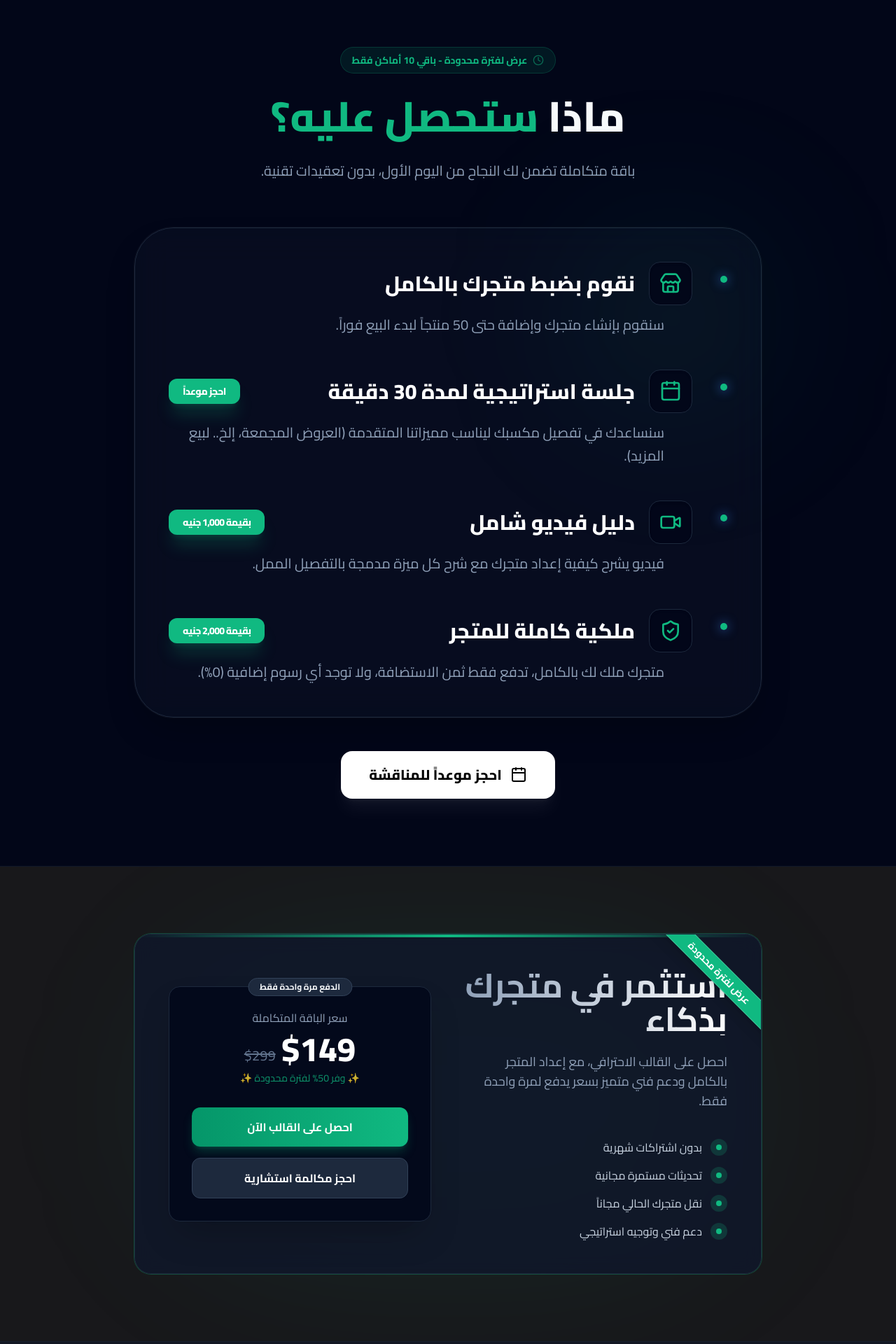
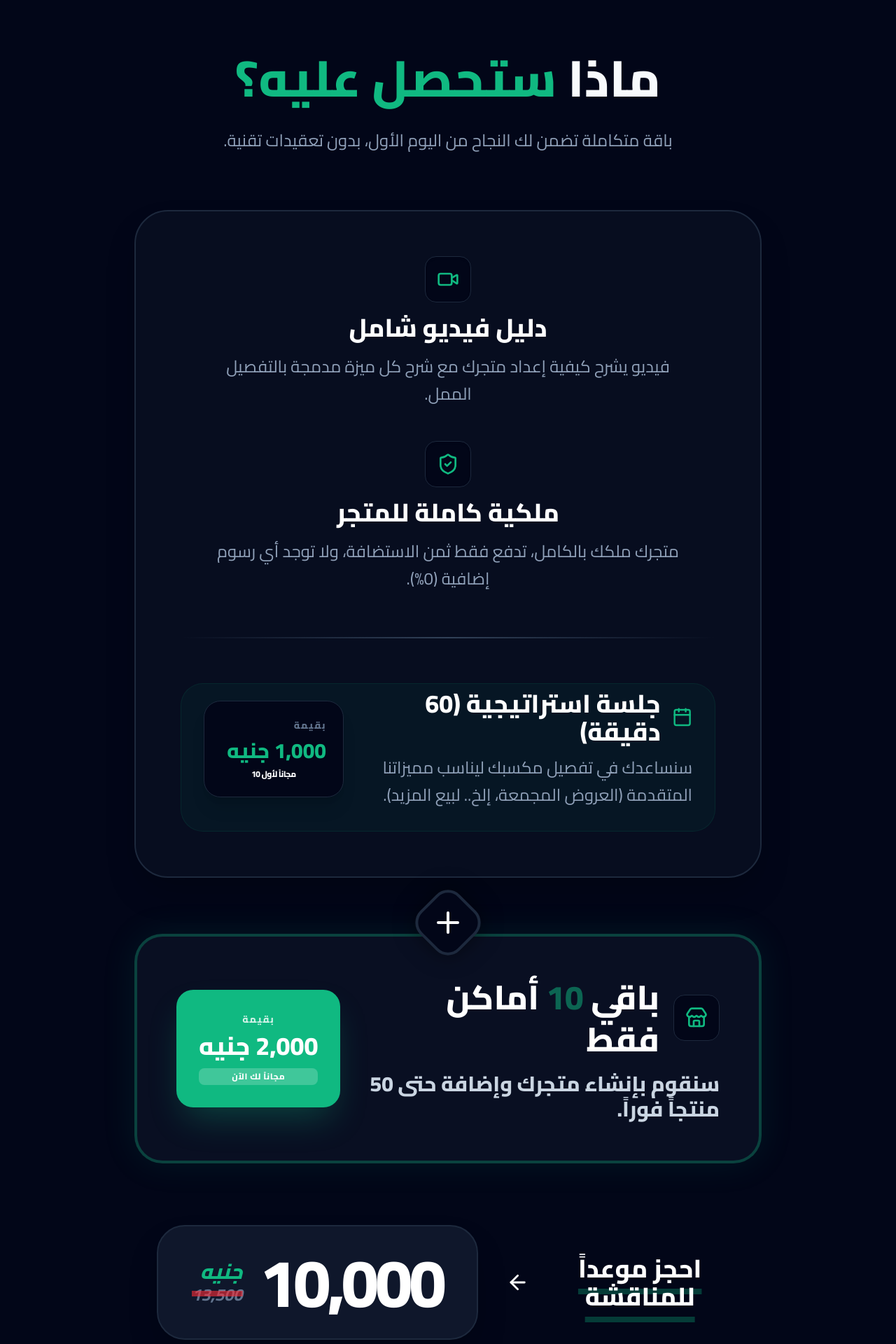
Before and after one commit to DynamicDOMinator/prosental-ecommerce-landing, a Next.js app: page / in a window 1280 px wide. Shown: the part 4160-6080 px from the top of the page at 70% size. Built offline with nearby package versions, Linux system fonts and the light colour scheme.

Commit message:
caaaaaaaaccaa

```diff
--- a/src/components/FeaturesSection.jsx
+++ b/src/components/FeaturesSection.jsx
@@ -1,4 +1,4 @@
-import { CheckCircle2, Calendar, Video, ShieldCheck, Store, Clock } from "lucide-react";
+import { Calendar, Video, ShieldCheck, Store, Clock, Plus, ArrowLeft } from "lucide-react";
 
 export default function FeaturesSection() {
   const offerItems = [
@@ -29,67 +29,126 @@ export default function FeaturesSection() {
   ];
 
   return (
-    <section className="py-24 bg-slate-950 relative border-y border-slate-800/50">
+    <section className="py-24 bg-slate-950 relative overflow-hidden border-y border-slate-900">
       <div className="absolute top-1/2 left-1/2 -translate-x-1/2 -translate-y-1/2 w-[800px] h-[800px] bg-primary-500/5 blur-[120px] -z-10 rounded-full"></div>
 
       <div className="container mx-auto px-4 md:px-6">
-        <div className="text-center mb-16 max-w-3xl mx-auto">
-          <div className="inline-flex items-center gap-2 bg-primary-500/10 border border-primary-500/20 px-4 py-2 rounded-full mb-6">
-            <Clock className="w-4 h-4 text-primary-500 animate-pulse" />
-            <span className="text-primary-500 font-bold text-sm">عرض لفترة محدودة - باقي 10 أماكن فقط</span>
-          </div>
-          <h2 className="text-4xl md:text-6xl font-black mb-6 leading-tight">ماذا <span className="text-primary-500">ستحصل عليه؟</span></h2>
-          <p className="text-slate-400 text-xl leading-relaxed">باقة متكاملة تضمن لك النجاح من اليوم الأول، بدون تعقيدات تقنية.</p>
+        <div className="text-center mb-20 max-w-4xl mx-auto">
+          <h2 className="text-4xl md:text-7xl font-black mb-6 leading-tight">ماذا <span className="text-primary-500 text-shadow-primary">ستحصل عليه؟</span></h2>
+          <p className="text-slate-400 text-xl md:text-2xl leading-relaxed max-w-3xl mx-auto font-medium">باقة متكاملة تضمن لك النجاح من اليوم الأول، بدون تعقيدات تقنية.</p>
+
+
         </div>
 
-        <div className="max-w-4xl mx-auto bg-slate-900/40 border border-slate-800 backdrop-blur-xl p-8 md:p-12 rounded-[3.5rem] shadow-2xl relative ring-1 ring-white/5">
-          <div className="absolute top-0 right-0 w-64 h-64 bg-primary-500/10 blur-[120px] -z-10 rounded-full"></div>
+        <div className="max-w-4xl mx-auto space-y-12">
 
-          <ul className="space-y-10 md:space-y-12">
-            {offerItems.map((item, i) => (
-              <li key={i} className="flex items-start gap-6 md:gap-10 group">
-                {/* Custom Dot */}
-                <div className="mt-4 md:mt-5 shrink-0">
-                  <div className="w-2.5 h-2.5 rounded-full bg-primary-500 shadow-[0_0_15px_rgba(59,130,246,0.8)] group-hover:scale-150 transition-transform duration-500" />
+          {/* Top Value Box */}
+          <div className="bg-slate-900/40 border-2 border-slate-800 rounded-[3rem] p-10 md:p-16 relative overflow-hidden group hover:border-slate-700 transition-all duration-500 shadow-2xl">
+             <div className="absolute top-0 right-0 w-64 h-64 bg-primary-500/5 blur-[100px] -z-10 rounded-full"></div>
+
+             <div className="space-y-12 text-center">
+                {/* Item 1 */}
+                <div className="space-y-4">
+                   <div className="flex flex-col items-center gap-4">
+                      <div className="p-4 bg-slate-950 border border-slate-800 rounded-2xl text-primary-500 shadow-inner group-hover:scale-110 transition-transform">
+                         <Video className="w-8 h-8" />
+                      </div>
+                      <h3 className="text-3xl md:text-4xl font-black text-white">دليل فيديو شامل</h3>
+                   </div>
+                   <p className="text-slate-400 text-xl md:text-2xl max-w-2xl mx-auto leading-relaxed font-medium">
+                     فيديو يشرح كيفية إعداد متجرك مع شرح كل ميزة مدمجة بالتفصيل الممل.
+                   </p>
                 </div>
 
-                <div className="flex-1">
-                  <div className="flex flex-col md:flex-row md:items-center justify-between gap-4 mb-3">
-                    <div className="flex items-center gap-5">
-                      <div className="p-3.5 bg-slate-950/80 border border-slate-800 rounded-2xl text-primary-500 group-hover:border-primary-500/40 group-hover:bg-primary-500/5 transition-all duration-300 shadow-inner">
-                        {item.icon}
+                {/* Item 2 */}
+                <div className="space-y-4">
+                   <div className="flex flex-col items-center gap-4">
+                      <div className="p-4 bg-slate-950 border border-slate-800 rounded-2xl text-primary-500 shadow-inner group-hover:scale-110 transition-transform">
+                         <ShieldCheck className="w-8 h-8" />
                       </div>
-                      <h3 className="text-2xl md:text-3xl font-black text-white group-hover:text-primary-500 transition-colors duration-300">
-                        {item.title}
+                      <h3 className="text-3xl md:text-4xl font-black text-white">ملكية كاملة للمتجر</h3>
+                   </div>
+                   <p className="text-slate-400 text-xl md:text-2xl max-w-2xl mx-auto leading-relaxed font-medium">
+                     متجرك ملكك بالكامل، تدفع فقط ثمن الاستضافة، ولا توجد أي رسوم إضافية (0%).
+                   </p>
+                </div>
+
+                {/* Divider Line */}
+                <div className="relative py-4">
+                  <div className="w-full h-[2px] bg-linear-to-r from-transparent via-slate-700 to-transparent"></div>
+                </div>
+
+                {/* Item 3 (Value Added) */}
+                <div className="flex flex-col md:flex-row items-center justify-between gap-8 text-center md:text-right pt-2 border border-primary-500/10 bg-primary-500/5 p-8 rounded-4xl">
+                   <div className="space-y-3 flex-1">
+                      <div className="flex items-center gap-4 justify-center md:justify-start">
+                         <Calendar className="w-8 h-8 text-primary-500" />
+                         <h3 className="text-2xl md:text-4xl font-black text-white">جلسة استراتيجية (60 دقيقة)</h3>
+                      </div>
+                      <p className="text-slate-400 text-xl md:text-2xl leading-relaxed font-medium">
+                        سنساعدك في تفصيل مكسبك ليناسب مميزاتنا المتقدمة (العروض المجمعة، إلخ.. لبيع المزيد).
+                      </p>
+                   </div>
+                   <div className="shrink-0 bg-slate-950 p-6 rounded-3xl border border-slate-800 min-w-[200px] shadow-xl">
+                      <p className="text-slate-500 text-sm font-black uppercase tracking-widest mb-2">بقيمة</p>
+                      <span className="text-3xl font-black text-primary-500">1,000 جنيه</span>
+                      <div className="mt-2 text-xs text-center font-black text-white uppercase tracking-tighter">مجاناً لأول 10</div>
+                   </div>
+                </div>
+             </div>
+          </div>
+
+          {/* Plus Sign Spacer */}
+          <div className="flex justify-center -my-6 relative z-20">
+             <div className="w-20 h-20 bg-slate-950 border-4 border-slate-800 rounded-3xl flex items-center justify-center shadow-[0_0_30px_rgba(0,0,0,0.5)] transform rotate-45 group hover:rotate-0 transition-all duration-500">
+                <Plus className="w-12 h-12 text-white -rotate-45 group-hover:rotate-0 transition-all duration-500" />
+             </div>
+          </div>
+
+          {/* Bottom Offer Box */}
+          <div className="bg-slate-900/60 border-4 border-primary-500/30 rounded-[2.5rem] p-10 md:p-14 group hover:border-primary-500/50 transition-all duration-500 relative overflow-hidden shadow-[0_0_50px_rgba(16,185,129,0.1)]">
+             <div className="absolute inset-0 bg-primary-500/5 opacity-0 group-hover:opacity-100 transition-opacity"></div>
+
+             <div className="flex flex-col md:flex-row items-center justify-between gap-10 relative z-10">
+                <div className="space-y-4 text-center md:text-right flex-1">
+                   <div className="flex flex-col md:flex-row items-center gap-4 md:gap-5 justify-center md:justify-start">
+                      <div className="p-4 bg-slate-950 border border-slate-800 rounded-2xl text-primary-500 group-hover:scale-110 transition-transform">
+                         <Store className="w-8 h-8" />
+                      </div>
+                      <h3 className="text-3xl md:text-5xl font-black text-white leading-tight">
+                        باقي <span className="text-primary-500 animate-pulse">10</span> أماكن فقط
                       </h3>
-                    </div>
-                    {item.value && (
-                      <div className="flex shrink-0">
-                        <span className="px-5 py-2 bg-primary-500 text-white text-sm font-black rounded-xl shadow-xl shadow-primary-500/20 self-start md:self-auto uppercase tracking-tighter">
-                          {item.value}
-                        </span>
+                   </div>
+                   <p className="text-slate-300 text-xl md:text-3xl font-black mt-2">سنقوم بإنشاء متجرك وإضافة حتى 50 منتجاً فوراً.</p>
+                </div>
+                <div className="shrink-0 bg-primary-500 p-8 rounded-3xl shadow-2xl shadow-primary-500/30 min-w-[220px] text-center transform group-hover:scale-105 transition-transform">
+                   <p className="text-white/80 text-sm font-black uppercase tracking-widest mb-2">بقيمة</p>
+                   <span className="text-3xl md:text-4xl font-black text-white">2,000 جنيه</span>
+                   <div className="mt-3 py-1 px-3 bg-white/20 rounded-lg text-xs font-black text-white uppercase tracking-wider">مجاناً لك الآن</div>
+                </div>
+             </div>
+          </div>
+
+          {/* Final Call to Action & Pricing */}
+          <div className="flex flex-col md:flex-row items-center justify-between gap-10 pt-10 px-8">
+             <button className="text-3xl md:text-4xl font-black text-white hover:text-primary-500 transition-all flex items-center gap-4 group underline decoration-primary-500/30 underline-offset-16 decoration-8 cursor-pointer">
+                احجز موعداً للمناقشة
+                <ArrowLeft className="w-10 h-10 group-hover:-translate-x-3 transition-transform" />
+             </button>
+
+             <div className="flex items-center gap-8 bg-slate-900 border-2 border-slate-800 px-12 py-8 rounded-[2.5rem] shadow-2xl">
+                <div className="text-right">
+                   <div className="flex items-center gap-6 dir-rtl">
+                      <span className="text-6xl md:text-8xl font-black text-white tracking-tighter">10,000</span>
+                      <div className="flex flex-col italic">
+                         <span className="text-3xl font-black text-primary-500">جنيه</span>
+                         <span className="text-2xl font-bold text-slate-500 line-through decoration-red-500/60 decoration-8">13,500</span>
                       </div>
-                    )}
-                  </div>
-                  <p className="text-slate-400 text-lg md:text-xl leading-relaxed md:pr-10">
-                    {item.description}
-                  </p>
+                   </div>
                 </div>
-              </li>
-            ))}
-          </ul>
-        </div>
+             </div>
+          </div>
 
-
-
-        {/* New Book a Meeting Button */}
-        <div className="mt-12 text-center">
-
-           <button className="group relative inline-flex items-center gap-3 px-10 py-5 bg-white text-black font-black text-xl rounded-2xl hover:bg-slate-100 transition-all hover:scale-105 shadow-xl shadow-white/5 cursor-pointer">
-              <Calendar className="w-6 h-6" />
-              <span>احجز موعداً للمناقشة</span>
-              <div className="absolute inset-x-0 -bottom-1 h-1 bg-primary-500 rounded-full scale-x-0 group-hover:scale-x-100 transition-transform"></div>
-           </button>
         </div>
       </div>
     </section>
```
